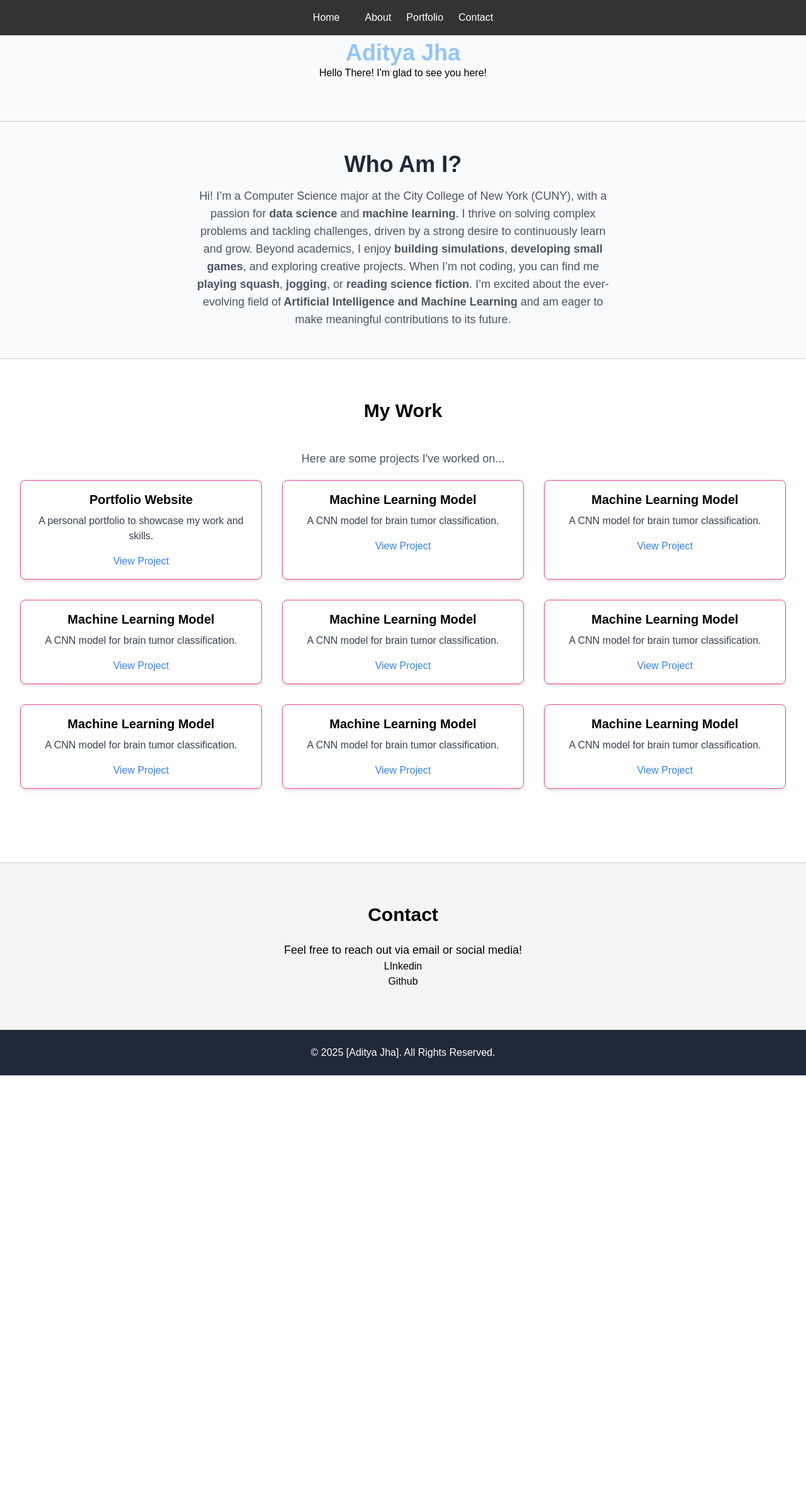
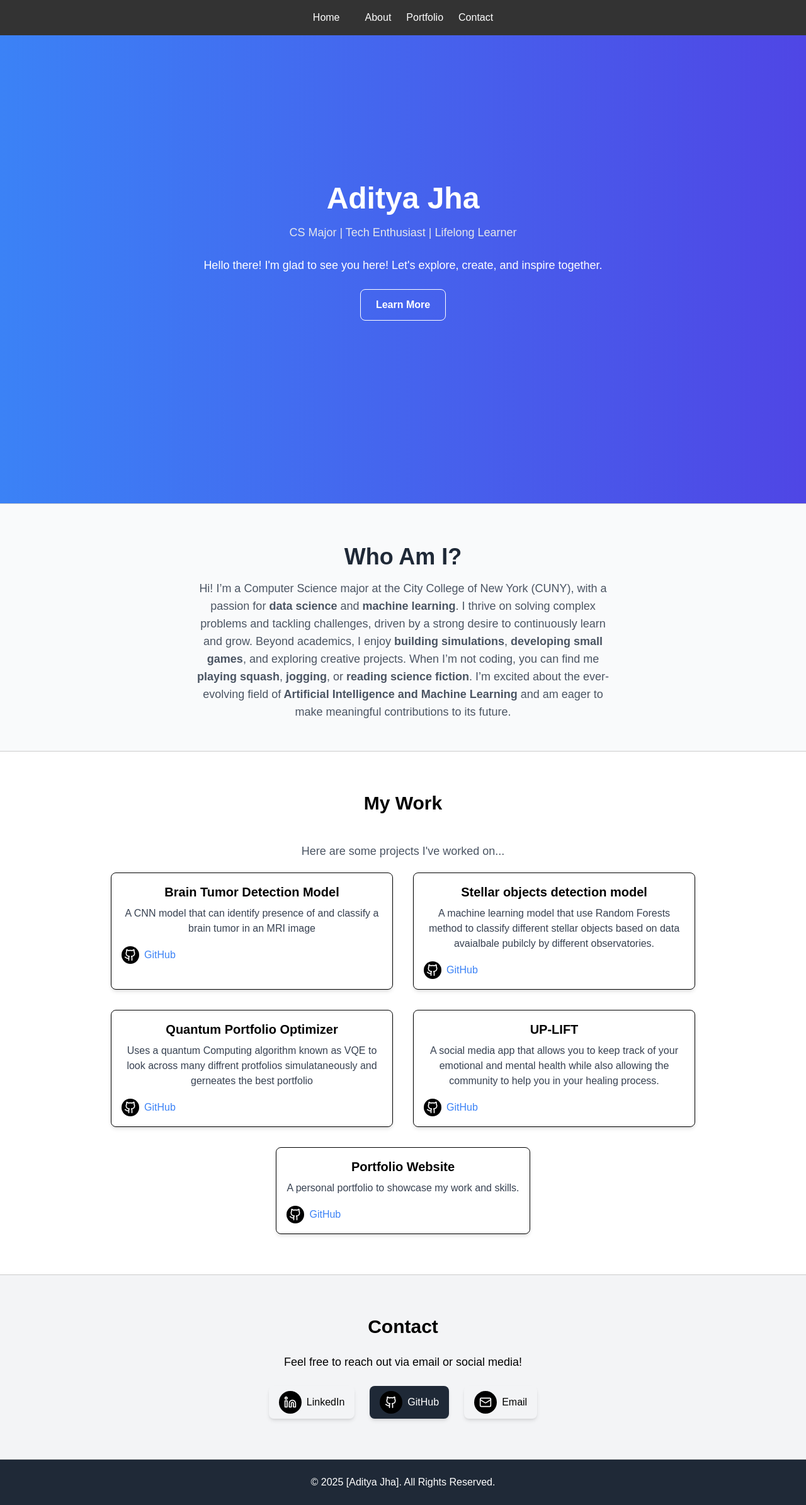
Before and after one commit to AJ576/personal-website, a Next.js app: page / in a window 1280 px wide. Shown: the whole page at 63% size. Before the commit the page ends 1707 px from the top, so only its background shows below. Built offline with nearby package versions, Linux system fonts and the light colour scheme.

Commit message:
Finished basic site

```diff
--- a/app/page.js
+++ b/app/page.js
@@ -1,54 +1,36 @@
-import Image from "next/image";
-import Header from "@/components/header";
+import { Linkedin, Github, Mail } from "lucide-react";
 import Projects from "@/components/project";
 export default function Home() {
 
 
   const projects = [
+
+    {
+      name: 'Brain Tumor Detection Model',
+      content: 'A CNN model that can identify presence of and classify a brain tumor in an MRI image',
+      link: 'https://github.com/AJ576/BRAIN_TUMOR_CLASSIFIER',
+      demo: 'https://braintumorclassifier.streamlit.app/'
+    },
+    {
+      name: 'Stellar objects detection model',
+      content: 'A machine learning model that use Random Forests method to classify different stellar objects based on data avaialbale pubilcly by different observatories.',
+      link: 'https://github.com/AJ576/BRAIN_TUMOR_CLASSIFIER',
+    },
+    {
+      name: 'Quantum Portfolio Optimizer',
+      content: 'Uses a quantum Computing algorithm known as VQE to look across many diffrent protfolios simulataneously and gerneates the best portfolio',
+      link: 'https://github.com/AJ576/QBRAID-HAQATHON',
+    },
+    {
+      name: 'UP-LIFT',
+      content: 'A social media app that allows you to keep track of your emotional and mental health while also allowing the community to help you in your healing process.',
+      link: 'https://github.com/UpLift-CodePath-Web103/Uplift',
+      demo:'https://uplift-codepath.netlify.app/'
+    },
     {
       name: 'Portfolio Website',
       content: 'A personal portfolio to showcase my work and skills.',
-      link: 'https://example.com',
-    },
-    {
-      name: 'Machine Learning Model',
-      content: 'A CNN model for brain tumor classification.',
-      link: 'https://github.com/AJ576/BRAIN_TUMOR_CLASSIFIER',
-    },
-    {
-      name: 'Machine Learning Model',
-      content: 'A CNN model for brain tumor classification.',
-      link: 'https://github.com/AJ576/BRAIN_TUMOR_CLASSIFIER',
-    },
-    {
-      name: 'Machine Learning Model',
-      content: 'A CNN model for brain tumor classification.',
-      link: 'https://github.com/AJ576/BRAIN_TUMOR_CLASSIFIER',
-    },
-    {
-      name: 'Machine Learning Model',
-      content: 'A CNN model for brain tumor classification.',
-      link: 'https://github.com/AJ576/BRAIN_TUMOR_CLASSIFIER',
-    },
-    {
-      name: 'Machine Learning Model',
-      content: 'A CNN model for brain tumor classification.',
-      link: 'https://github.com/AJ576/BRAIN_TUMOR_CLASSIFIER',
-    },
-    {
-      name: 'Machine Learning Model',
-      content: 'A CNN model for brain tumor classification.',
-      link: 'https://github.com/AJ576/BRAIN_TUMOR_CLASSIFIER',
-    },
-    {
-      name: 'Machine Learning Model',
-      content: 'A CNN model for brain tumor classification.',
-      link: 'https://github.com/AJ576/BRAIN_TUMOR_CLASSIFIER',
-    },
-    {
-      name: 'Machine Learning Model',
-      content: 'A CNN model for brain tumor classification.',
-      link: 'https://github.com/AJ576/BRAIN_TUMOR_CLASSIFIER',
+      link: 'https://github.com/AJ576/personal-website',
     },
     // Add more projects here
   ];
@@ -68,14 +50,28 @@ export default function Home() {
 
 
 
-          <section id="hero" className='flex flex-col items-center bg-gray-50 px-6 '>
-            <h1 className="text-4xl text-blue-300 font-bold">Aditya Jha</h1>
-
-            <p>Hello There! I'm glad to see you here!</p>
+          <section
+            id="hero"
+            className="flex flex-col items-center justify-center bg-gradient-to-r from-blue-500 to-indigo-600 text-white text-center min-h-screen px-6"
+          >
+            <div className="max-w-2xl">
+              <h1 className="text-5xl font-extrabold mb-4">Aditya Jha</h1>
+              <p className="text-lg font-medium text-gray-200 mb-6">
+                CS Major | Tech Enthusiast | Lifelong Learner
+              </p>
+              <p className="text-lg mb-6">
+                Hello there! I'm glad to see you here! Let's explore, create, and inspire together.
+              </p>
+              <div className="flex gap-4 justify-center">
+              <a href="#about"><button className="px-6 py-3 bg-transparent border border-white text-white font-semibold rounded-lg hover:bg-white hover:text-blue-500">
+                  Learn More
+                </button></a>
+              </div>
+            </div>
           </section>
 
           <section id = 'about' className="flex flex-col items-center bg-gray-50 py-12 px-6">
-            <h1 className="text-4xl font-bold text-gray-800 mb-4">Who Am I?</h1>
+            <h1 className="text-4xl font-bold text-gray-800 mb-4 mt-4">Who Am I?</h1>
             <p className="text-lg text-gray-600 text-center max-w-2xl">
               Hi! I’m a Computer Science major at the City College of New York (CUNY), with a passion for
               <span className="  font-semibold"> data science</span> and
@@ -97,8 +93,8 @@ export default function Home() {
           <section id="portfolio" className="min-h-screen py-16 bg-white">
             <div className="container mx-auto text-center">
               <h2 className="text-3xl font-semibold mb-6">My Work</h2>
-              <p className="text-lg  text-gray-600 py-5">Here are some projects I've worked on...</p>
-              <div className="grid grid-cols-1 sm:grid-cols-2 lg:grid-cols-3 gap-8">
+              <p className="text-lg text-gray-600 py-5">Here are some projects I've worked on...</p>
+              <div className="flex flex-wrap justify-center gap-8">
                 {projects.map((project, index) => (
                   <Projects
                     key={index}
@@ -111,14 +107,52 @@ export default function Home() {
               </div>
             </div>
           </section>
+
           {/*Technologies I know?*/}
+
           {/*Communites I am involved with?*/}
           <section id="contact" className="py-16 bg-gray-100">
             <div className="container mx-auto text-center">
               <h2 className="text-3xl font-semibold mb-6">Contact</h2>
-              <p className="text-lg">Feel free to reach out via email or social media!</p>
-              <p>LInkedin</p>
-              <p>Github</p>
+              <p className="text-lg mb-6">Feel free to reach out via email or social media!</p>
+              <div className="flex justify-center gap-6">
+                {/* LinkedIn Button */}
+                <a
+                  href="https://www.linkedin.com/in/aditya-jha777"
+                  target="_blank"
+                  rel="noopener noreferrer"
+                  className="flex items-center gap-2 text-black px-4 py-2 rounded-lg shadow-md transition-transform duration-300 hover:scale-105 hover:bg-blue-600"
+                >
+                  <span className="bg-black p-2 rounded-full">
+                    <Linkedin className="w-5 h-5 text-white" />
+                  </span>
+                  LinkedIn
+                </a>
+
+                {/* GitHub Button */}
+                <a
+                  href="https://github.com/AJ576"
+                  target="_blank"
+                  rel="noopener noreferrer"
+                  className="flex items-center gap-2 bg-gray-800 text-white px-4 py-2 rounded-lg shadow-md transition-transform duration-300 hover:scale-105 hover:bg-gray-900"
+                >
+                  <span className="bg-black p-2 rounded-full">
+                    <Github className="w-5 h-5 text-white" />
+                  </span>
+                  GitHub
+                </a>
+
+                {/* Email Button */}
+                <a
+                  href="mailto:aditya.jha2020123@gmail.com"
+                  className="flex items-center gap-2 text-black px-4 py-2 rounded-lg shadow-md transition-transform duration-300 hover:scale-105 hover:bg-green-600"
+                >
+                  <span className="bg-black p-2 rounded-full">
+                    <Mail className="w-5 h-5 text-white" />
+                  </span>
+                  Email
+                </a>
+              </div>
             </div>
           </section>
 
--- a/components/project.js
+++ b/components/project.js
@@ -1,25 +1,45 @@
-export default function Projects({name, content, link,demo=null })
-{
-    return(
-      <div className="border rounded-lg shadow-md p-4 max-w-md border-pink-500 hover:bg-gradient-to-r hover:from-pink-500 hover:via-red-500 hover:to-green-500 transition-all duration-300">
+import { Github, Globe } from "lucide-react";
 
-        {/* Name */}
-        <h3 className="text-xl font-semibold mb-2">{name}</h3>
+export default function Projects({ name, content, link, demo = null }) {
+  return (
+    <div className="border rounded-lg shadow-md p-4 max-w-md border-black transition-transform duration-300 hover:scale-105 hover:shadow-lg">
+      {/* Name */}
+      <h3 className="text-xl font-semibold mb-2">{name}</h3>
 
-        {/* Content */}
-        <p className="text-gray-700 mb-4">{content}</p>
+      {/* Content */}
+      <p className="text-gray-700 mb-4">{content}</p>
 
-        {/* Link */}
+      <div className="flex gap-4 mt-4">
+        {/* GitHub Link */}
         {link && (
           <a
             href={link}
             target="_blank"
             rel="noopener noreferrer"
-            className="text-blue-500 hover:underline"
+            className="flex items-center text-blue-500 hover:underline"
           >
-            View Project
+            <span className="bg-black text-white rounded-full p-1 mr-2">
+              <Github className="w-5 h-5" />
+            </span>
+            GitHub
+          </a>
+        )}
+
+        {/* Demo Link */}
+        {demo && (
+          <a
+            href={demo}
+            target="_blank"
+            rel="noopener noreferrer"
+            className="flex items-center text-green-500 hover:underline"
+          >
+            <span className="bg-black text-white rounded-full p-1 mr-2">
+              <Globe className="w-5 h-5" />
+            </span>
+            Live Demo
           </a>
         )}
       </div>
-    )
+    </div>
+  );
 }
```
Also changed, not shown: package.json (+6 -5 lines), 1 other file (tests, documents, lock files or other folders).
